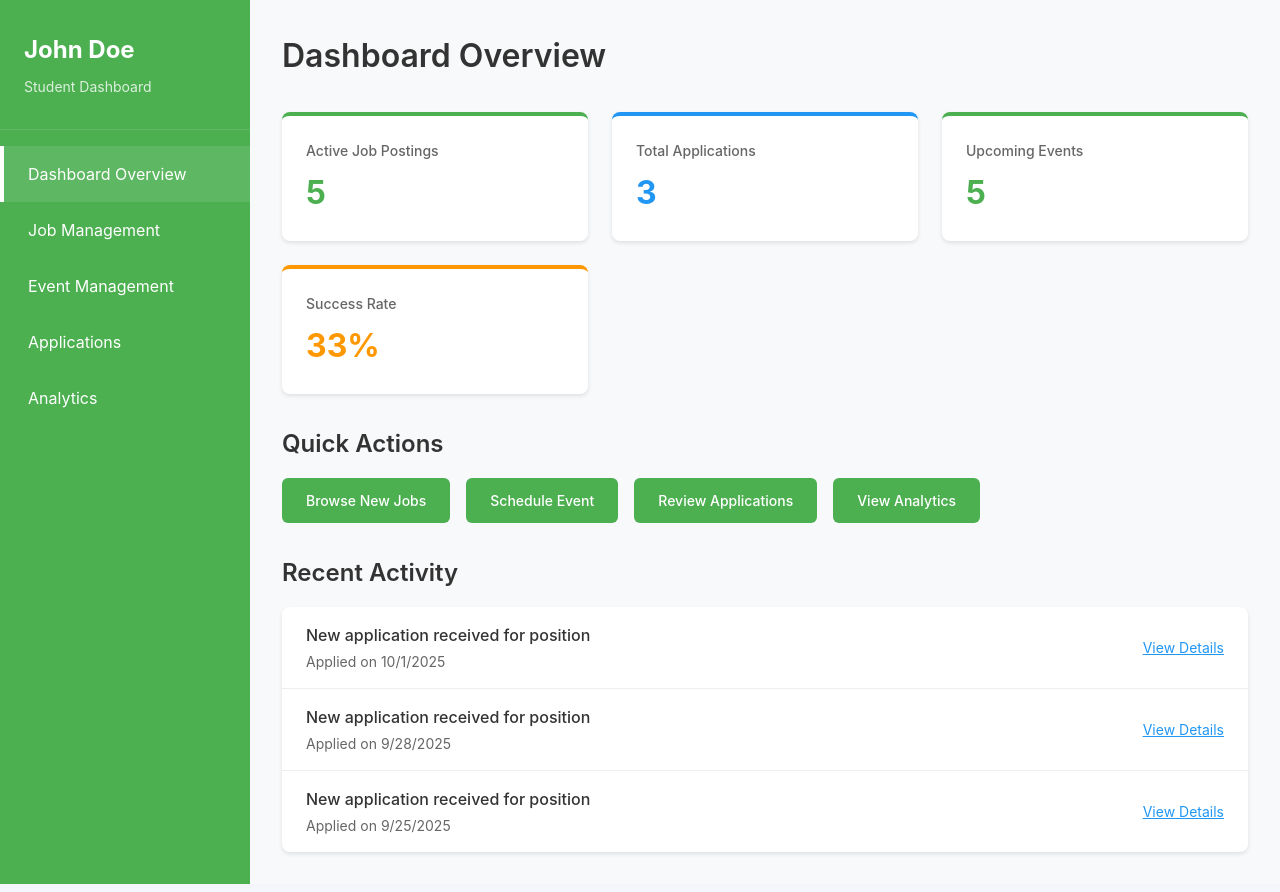
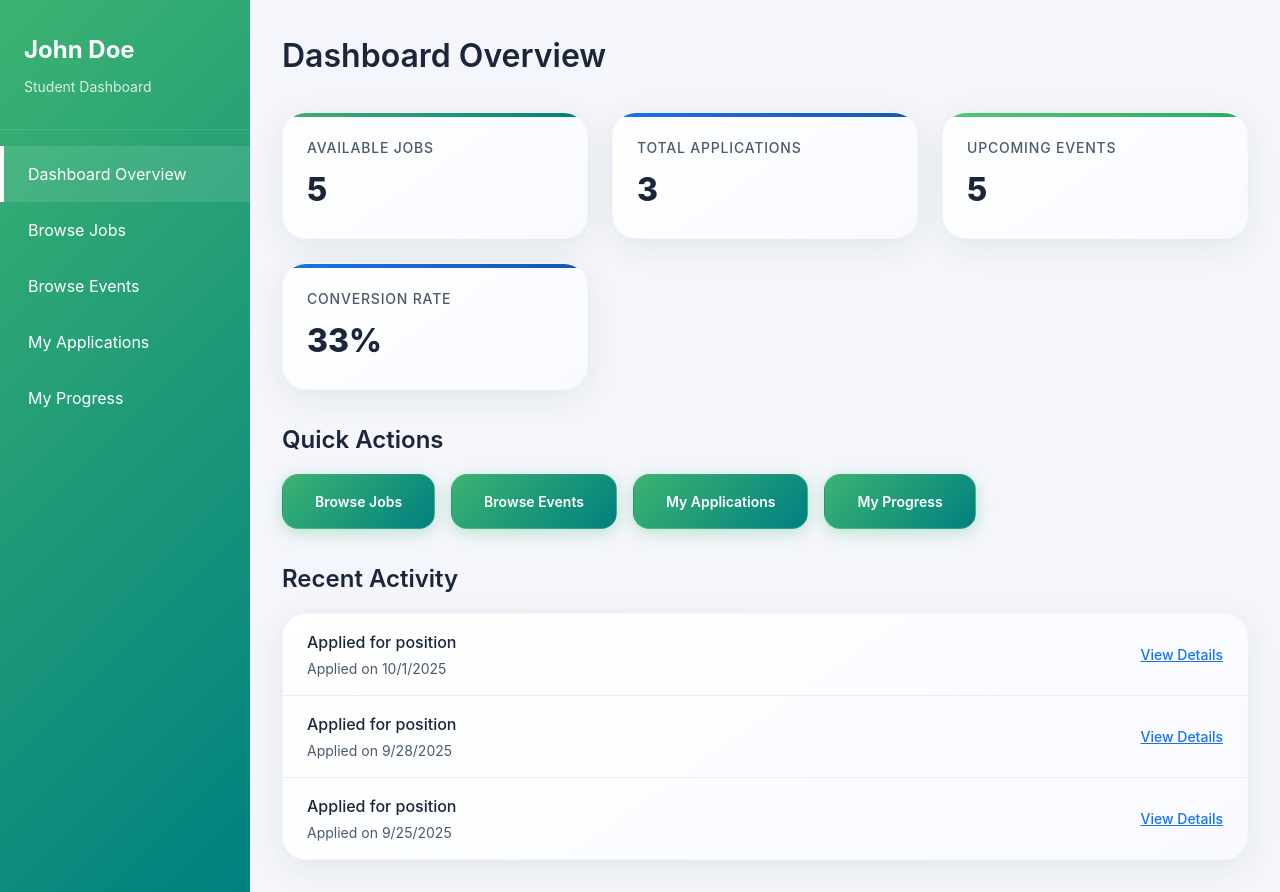
Before and after one commit to sathwik-337/studypart, a React (Create React App) app: page /student-dashboard in a window 1280 px wide. Built offline with nearby package versions, Linux system fonts and the light colour scheme.

Commit message:
studentdashboard3

```diff
--- a/src/pages/StudentDashboardUnified.jsx
+++ b/src/pages/StudentDashboardUnified.jsx
@@ -1291,13 +1291,13 @@ const StudentDashboard = () => {
     <div style={{
       display: 'flex',
       minHeight: '100vh',
-      background: '#f8f9fa',
+      background: '#F4F6FB',
       fontFamily: '-apple-system, BlinkMacSystemFont, "Segoe UI", Roboto, sans-serif'
     }}>
       {/* Sidebar Navigation */}
       <div style={{
         width: '250px',
-        background: '#4CAF50',
+        background: 'linear-gradient(135deg, #3CB371 0%, #008080 100%)',
         color: 'white',
         display: 'flex',
         flexDirection: 'column'
@@ -1358,7 +1358,7 @@ const StudentDashboard = () => {
             onMouseEnter={(e) => e.target.style.background = 'rgba(255, 255, 255, 0.1)'}
             onMouseLeave={(e) => e.target.style.background = activeTab === 'jobs' ? 'rgba(255, 255, 255, 0.1)' : 'transparent'}
           >
-            Job Management
+            Browse Jobs
           </button>
           <button
             style={{
@@ -1378,7 +1378,7 @@ const StudentDashboard = () => {
             onMouseEnter={(e) => e.target.style.background = 'rgba(255, 255, 255, 0.1)'}
             onMouseLeave={(e) => e.target.style.background = activeTab === 'events' ? 'rgba(255, 255, 255, 0.1)' : 'transparent'}
           >
-            Event Management
+            Browse Events
           </button>
           <button
             style={{
@@ -1398,7 +1398,7 @@ const StudentDashboard = () => {
             onMouseEnter={(e) => e.target.style.background = 'rgba(255, 255, 255, 0.1)'}
             onMouseLeave={(e) => e.target.style.background = activeTab === 'applications' ? 'rgba(255, 255, 255, 0.1)' : 'transparent'}
           >
-            Applications
+            My Applications
           </button>
           <button
             style={{
@@ -1418,7 +1418,7 @@ const StudentDashboard = () => {
             onMouseEnter={(e) => e.target.style.background = 'rgba(255, 255, 255, 0.1)'}
             onMouseLeave={(e) => e.target.style.background = activeTab === 'analytics' ? 'rgba(255, 255, 255, 0.1)' : 'transparent'}
           >
-            Analytics
+            My Progress
           </button>
         </nav>
       </div>
@@ -1427,7 +1427,7 @@ const StudentDashboard = () => {
       <div style={{
         flex: 1,
         padding: '2rem',
-        background: '#f8f9fa',
+        background: '#F4F6FB',
         overflow: 'auto'
       }}>
         {/* Dashboard Tab */}
@@ -1436,7 +1436,7 @@ const StudentDashboard = () => {
             <h1 style={{
               fontSize: '2rem',
               fontWeight: '600',
-              color: '#333',
+              color: '#1B263B',
               marginBottom: '2rem'
             }}>Dashboard Overview</h1>
 
@@ -1448,82 +1448,130 @@ const StudentDashboard = () => {
               marginBottom: '2rem'
             }}>
               <div style={{
-                background: 'white',
+                background: 'linear-gradient(145deg, #FFFFFF 0%, #F8FAFF 100%)',
                 padding: '1.5rem',
-                borderRadius: '8px',
-                boxShadow: '0 2px 4px rgba(0,0,0,0.1)',
-                borderTop: '4px solid #4CAF50'
+                borderRadius: '24px',
+                boxShadow: '0 8px 32px rgba(27, 38, 59, 0.08)',
+                border: '1px solid rgba(244, 246, 251, 0.8)',
+                position: 'relative',
+                overflow: 'hidden'
               }}>
+                <div style={{
+                  position: 'absolute',
+                  top: 0,
+                  left: 0,
+                  right: 0,
+                  height: '4px',
+                  background: 'linear-gradient(135deg, #3CB371 0%, #008080 100%)'
+                }}></div>
                 <h3 style={{
                   fontSize: '0.875rem',
                   fontWeight: '500',
-                  color: '#666',
-                  margin: '0 0 0.5rem'
-                }}>Active Job Postings</h3>
+                  color: '#4A5A6A',
+                  margin: '0 0 0.5rem',
+                  textTransform: 'uppercase',
+                  letterSpacing: '0.8px'
+                }}>Available Jobs</h3>
                 <div style={{
                   fontSize: '2rem',
-                  fontWeight: '700',
-                  color: '#4CAF50'
+                  fontWeight: '800',
+                  color: '#1B263B'
                 }}>{mockJobs.length}</div>
               </div>
 
               <div style={{
-                background: 'white',
+                background: 'linear-gradient(145deg, #FFFFFF 0%, #F8FAFF 100%)',
                 padding: '1.5rem',
-                borderRadius: '8px',
-                boxShadow: '0 2px 4px rgba(0,0,0,0.1)',
-                borderTop: '4px solid #2196F3'
+                borderRadius: '24px',
+                boxShadow: '0 8px 32px rgba(27, 38, 59, 0.08)',
+                border: '1px solid rgba(244, 246, 251, 0.8)',
+                position: 'relative',
+                overflow: 'hidden'
               }}>
+                <div style={{
+                  position: 'absolute',
+                  top: 0,
+                  left: 0,
+                  right: 0,
+                  height: '4px',
+                  background: 'linear-gradient(135deg, #1A73E8 0%, #1558B0 100%)'
+                }}></div>
                 <h3 style={{
                   fontSize: '0.875rem',
                   fontWeight: '500',
-                  color: '#666',
-                  margin: '0 0 0.5rem'
+                  color: '#4A5A6A',
+                  margin: '0 0 0.5rem',
+                  textTransform: 'uppercase',
+                  letterSpacing: '0.8px'
                 }}>Total Applications</h3>
                 <div style={{
                   fontSize: '2rem',
-                  fontWeight: '700',
-                  color: '#2196F3'
+                  fontWeight: '800',
+                  color: '#1B263B'
                 }}>{stats.totalApplications}</div>
               </div>
 
               <div style={{
-                background: 'white',
+                background: 'linear-gradient(145deg, #FFFFFF 0%, #F8FAFF 100%)',
                 padding: '1.5rem',
-                borderRadius: '8px',
-                boxShadow: '0 2px 4px rgba(0,0,0,0.1)',
-                borderTop: '4px solid #4CAF50'
+                borderRadius: '24px',
+                boxShadow: '0 8px 32px rgba(27, 38, 59, 0.08)',
+                border: '1px solid rgba(244, 246, 251, 0.8)',
+                position: 'relative',
+                overflow: 'hidden'
               }}>
+                <div style={{
+                  position: 'absolute',
+                  top: 0,
+                  left: 0,
+                  right: 0,
+                  height: '4px',
+                  background: 'linear-gradient(135deg, #50C878 0%, #27AE60 100%)'
+                }}></div>
                 <h3 style={{
                   fontSize: '0.875rem',
                   fontWeight: '500',
-                  color: '#666',
-                  margin: '0 0 0.5rem'
+                  color: '#4A5A6A',
+                  margin: '0 0 0.5rem',
+                  textTransform: 'uppercase',
+                  letterSpacing: '0.8px'
                 }}>Upcoming Events</h3>
                 <div style={{
                   fontSize: '2rem',
-                  fontWeight: '700',
-                  color: '#4CAF50'
+                  fontWeight: '800',
+                  color: '#1B263B'
                 }}>{mockEvents.length}</div>
               </div>
 
               <div style={{
-                background: 'white',
+                background: 'linear-gradient(145deg, #FFFFFF 0%, #F8FAFF 100%)',
                 padding: '1.5rem',
-                borderRadius: '8px',
-                boxShadow: '0 2px 4px rgba(0,0,0,0.1)',
-                borderTop: '4px solid #FF9800'
+                borderRadius: '24px',
+                boxShadow: '0 8px 32px rgba(27, 38, 59, 0.08)',
+                border: '1px solid rgba(244, 246, 251, 0.8)',
+                position: 'relative',
+                overflow: 'hidden'
               }}>
+                <div style={{
+                  position: 'absolute',
+                  top: 0,
+                  left: 0,
+                  right: 0,
+                  height: '4px',
+                  background: 'linear-gradient(135deg, #1A73E8 0%, #1558B0 100%)'
+                }}></div>
                 <h3 style={{
                   fontSize: '0.875rem',
                   fontWeight: '500',
-                  color: '#666',
-                  margin: '0 0 0.5rem'
-                }}>Success Rate</h3>
+                  color: '#4A5A6A',
+                  margin: '0 0 0.5rem',
+                  textTransform: 'uppercase',
+                  letterSpacing: '0.8px'
+                }}>Conversion Rate</h3>
                 <div style={{
                   fontSize: '2rem',
-                  fontWeight: '700',
-                  color: '#FF9800'
+                  fontWeight: '800',
+                  color: '#1B263B'
                 }}>{stats.totalApplications > 0 ? Math.round((stats.acceptedApplications / stats.totalApplications) * 100) : 0}%</div>
               </div>
             </div>
@@ -1533,7 +1581,7 @@ const StudentDashboard = () => {
               <h2 style={{
                 fontSize: '1.5rem',
                 fontWeight: '600',
-                color: '#333',
+                color: '#1B263B',
                 marginBottom: '1rem'
               }}>Quick Actions</h2>
               <div style={{
@@ -1544,74 +1592,114 @@ const StudentDashboard = () => {
                 <button
                   onClick={() => handleTabChange('jobs')}
                   style={{
-                    background: '#4CAF50',
+                    background: 'linear-gradient(135deg, #3CB371 0%, #008080 100%)',
                     color: 'white',
                     border: 'none',
-                    padding: '0.75rem 1.5rem',
-                    borderRadius: '6px',
+                    padding: '1rem 2rem',
+                    borderRadius: '16px',
                     fontSize: '0.875rem',
-                    fontWeight: '500',
+                    fontWeight: '600',
                     cursor: 'pointer',
-                    transition: 'all 0.2s ease'
+                    transition: 'all 0.3s cubic-bezier(0.4, 0, 0.2, 1)',
+                    boxShadow: '0 4px 16px rgba(60, 179, 113, 0.3)',
+                    border: '1px solid rgba(255, 255, 255, 0.1)'
                   }}
-                  onMouseEnter={(e) => e.target.style.background = '#45a049'}
-                  onMouseLeave={(e) => e.target.style.background = '#4CAF50'}
+                  onMouseEnter={(e) => {
+                    e.target.style.background = 'linear-gradient(135deg, #008080 0%, #006666 100%)';
+                    e.target.style.transform = 'translateY(-4px)';
+                    e.target.style.boxShadow = '0 8px 24px rgba(60, 179, 113, 0.4)';
+                  }}
+                  onMouseLeave={(e) => {
+                    e.target.style.background = 'linear-gradient(135deg, #3CB371 0%, #008080 100%)';
+                    e.target.style.transform = 'translateY(0)';
+                    e.target.style.boxShadow = '0 4px 16px rgba(60, 179, 113, 0.3)';
+                  }}
                 >
-                  Browse New Jobs
+                  Browse Jobs
                 </button>
                 <button
                   onClick={() => handleTabChange('events')}
                   style={{
-                    background: '#4CAF50',
+                    background: 'linear-gradient(135deg, #3CB371 0%, #008080 100%)',
                     color: 'white',
                     border: 'none',
-                    padding: '0.75rem 1.5rem',
-                    borderRadius: '6px',
+                    padding: '1rem 2rem',
+                    borderRadius: '16px',
                     fontSize: '0.875rem',
-                    fontWeight: '500',
+                    fontWeight: '600',
                     cursor: 'pointer',
-                    transition: 'all 0.2s ease'
+                    transition: 'all 0.3s cubic-bezier(0.4, 0, 0.2, 1)',
+                    boxShadow: '0 4px 16px rgba(60, 179, 113, 0.3)',
+                    border: '1px solid rgba(255, 255, 255, 0.1)'
                   }}
-                  onMouseEnter={(e) => e.target.style.background = '#45a049'}
-                  onMouseLeave={(e) => e.target.style.background = '#4CAF50'}
+                  onMouseEnter={(e) => {
+                    e.target.style.background = 'linear-gradient(135deg, #008080 0%, #006666 100%)';
+                    e.target.style.transform = 'translateY(-4px)';
+                    e.target.style.boxShadow = '0 8px 24px rgba(60, 179, 113, 0.4)';
+                  }}
+                  onMouseLeave={(e) => {
+                    e.target.style.background = 'linear-gradient(135deg, #3CB371 0%, #008080 100%)';
+                    e.target.style.transform = 'translateY(0)';
+                    e.target.style.boxShadow = '0 4px 16px rgba(60, 179, 113, 0.3)';
+                  }}
                 >
-                  Schedule Event
+                  Browse Events
                 </button>
                 <button
                   onClick={() => handleTabChange('applications')}
                   style={{
-                    background: '#4CAF50',
+                    background: 'linear-gradient(135deg, #3CB371 0%, #008080 100%)',
                     color: 'white',
                     border: 'none',
-                    padding: '0.75rem 1.5rem',
-                    borderRadius: '6px',
+                    padding: '1rem 2rem',
+                    borderRadius: '16px',
                     fontSize: '0.875rem',
-                    fontWeight: '500',
+                    fontWeight: '600',
                     cursor: 'pointer',
-                    transition: 'all 0.2s ease'
+                    transition: 'all 0.3s cubic-bezier(0.4, 0, 0.2, 1)',
+                    boxShadow: '0 4px 16px rgba(60, 179, 113, 0.3)',
+                    border: '1px solid rgba(255, 255, 255, 0.1)'
                   }}
-                  onMouseEnter={(e) => e.target.style.background = '#45a049'}
-                  onMouseLeave={(e) => e.target.style.background = '#4CAF50'}
+                  onMouseEnter={(e) => {
+                    e.target.style.background = 'linear-gradient(135deg, #008080 0%, #006666 100%)';
+                    e.target.style.transform = 'translateY(-4px)';
+                    e.target.style.boxShadow = '0 8px 24px rgba(60, 179, 113, 0.4)';
+                  }}
+                  onMouseLeave={(e) => {
+                    e.target.style.background = 'linear-gradient(135deg, #3CB371 0%, #008080 100%)';
+                    e.target.style.transform = 'translateY(0)';
+                    e.target.style.boxShadow = '0 4px 16px rgba(60, 179, 113, 0.3)';
+                  }}
                 >
-                  Review Applications
+                  My Applications
                 </button>
                 <button
                   onClick={() => handleTabChange('analytics')}
                   style={{
-                    background: '#4CAF50',
+                    background: 'linear-gradient(135deg, #3CB371 0%, #008080 100%)',
                     color: 'white',
                     border: 'none',
-                    padding: '0.75rem 1.5rem',
-                    borderRadius: '6px',
+                    padding: '1rem 2rem',
+                    borderRadius: '16px',
                     fontSize: '0.875rem',
-                    fontWeight: '500',
+                    fontWeight: '600',
                     cursor: 'pointer',
-                    transition: 'all 0.2s ease'
+                    transition: 'all 0.3s cubic-bezier(0.4, 0, 0.2, 1)',
+                    boxShadow: '0 4px 16px rgba(60, 179, 113, 0.3)',
+                    border: '1px solid rgba(255, 255, 255, 0.1)'
                   }}
-                  onMouseEnter={(e) => e.target.style.background = '#45a049'}
-                  onMouseLeave={(e) => e.target.style.background = '#4CAF50'}
+                  onMouseEnter={(e) => {
+                    e.target.style.background = 'linear-gradient(135deg, #008080 0%, #006666 100%)';
+                    e.target.style.transform = 'translateY(-4px)';
+                    e.target.style.boxShadow = '0 8px 24px rgba(60, 179, 113, 0.4)';
+                  }}
+                  onMouseLeave={(e) => {
+                    e.target.style.background = 'linear-gradient(135deg, #3CB371 0%, #008080 100%)';
+                    e.target.style.transform = 'translateY(0)';
+                    e.target.style.boxShadow = '0 4px 16px rgba(60, 179, 113, 0.3)';
+                  }}
                 >
-                  View Analytics
+                  My Progress
                 </button>
               </div>
             </div>
@@ -1621,13 +1709,14 @@ const StudentDashboard = () => {
               <h2 style={{
                 fontSize: '1.5rem',
                 fontWeight: '600',
-                color: '#333',
+                color: '#1B263B',
                 marginBottom: '1rem'
               }}>Recent Activity</h2>
               <div style={{
-                background: 'white',
-                borderRadius: '8px',
-                boxShadow: '0 2px 4px rgba(0,0,0,0.1)',
+                background: 'linear-gradient(145deg, #FFFFFF 0%, #F8FAFF 100%)',
+                borderRadius: '24px',
+                boxShadow: '0 8px 32px rgba(27, 38, 59, 0.08)',
+                border: '1px solid rgba(244, 246, 251, 0.8)',
                 overflow: 'hidden'
               }}>
                 {applications.slice(0, 3).map((app, index) => (
@@ -1639,20 +1728,21 @@ const StudentDashboard = () => {
                     alignItems: 'center'
                   }}>
                     <div>
-                      <p style={{ margin: '0 0 0.25rem', fontWeight: '500', color: '#333' }}>
-                        New application received for {app.jobTitle} position
+                      <p style={{ margin: '0 0 0.25rem', fontWeight: '500', color: '#1B263B' }}>
+                        Applied for {app.jobTitle} position
                       </p>
-                      <p style={{ margin: '0', fontSize: '0.875rem', color: '#666' }}>
+                      <p style={{ margin: '0', fontSize: '0.875rem', color: '#4A5A6A' }}>
                         Applied on {new Date(app.appliedDate).toLocaleDateString()}
                       </p>
                     </div>
                     <button style={{
                       background: 'none',
                       border: 'none',
-                      color: '#2196F3',
+                      color: '#1A73E8',
                       fontSize: '0.875rem',
                       cursor: 'pointer',
-                      textDecoration: 'underline'
+                      textDecoration: 'underline',
+                      fontWeight: '500'
                     }}>
                       View Details
                     </button>
@@ -1671,7 +1761,7 @@ const StudentDashboard = () => {
               fontWeight: '600',
               color: '#333',
               marginBottom: '2rem'
-            }}>Job Management</h1>
+            }}>Browse Jobs</h1>
 
             <div style={{
               display: 'flex',
```
